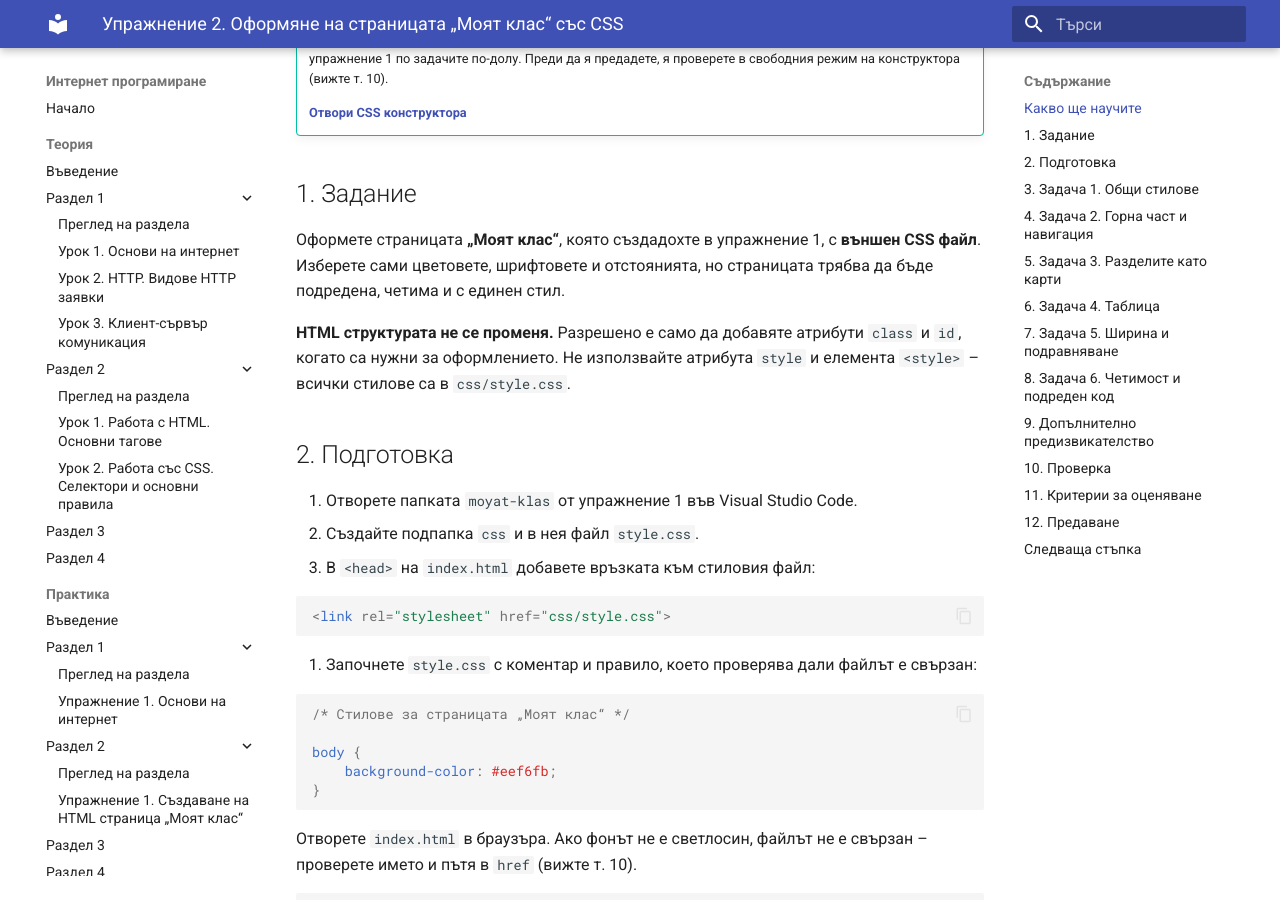
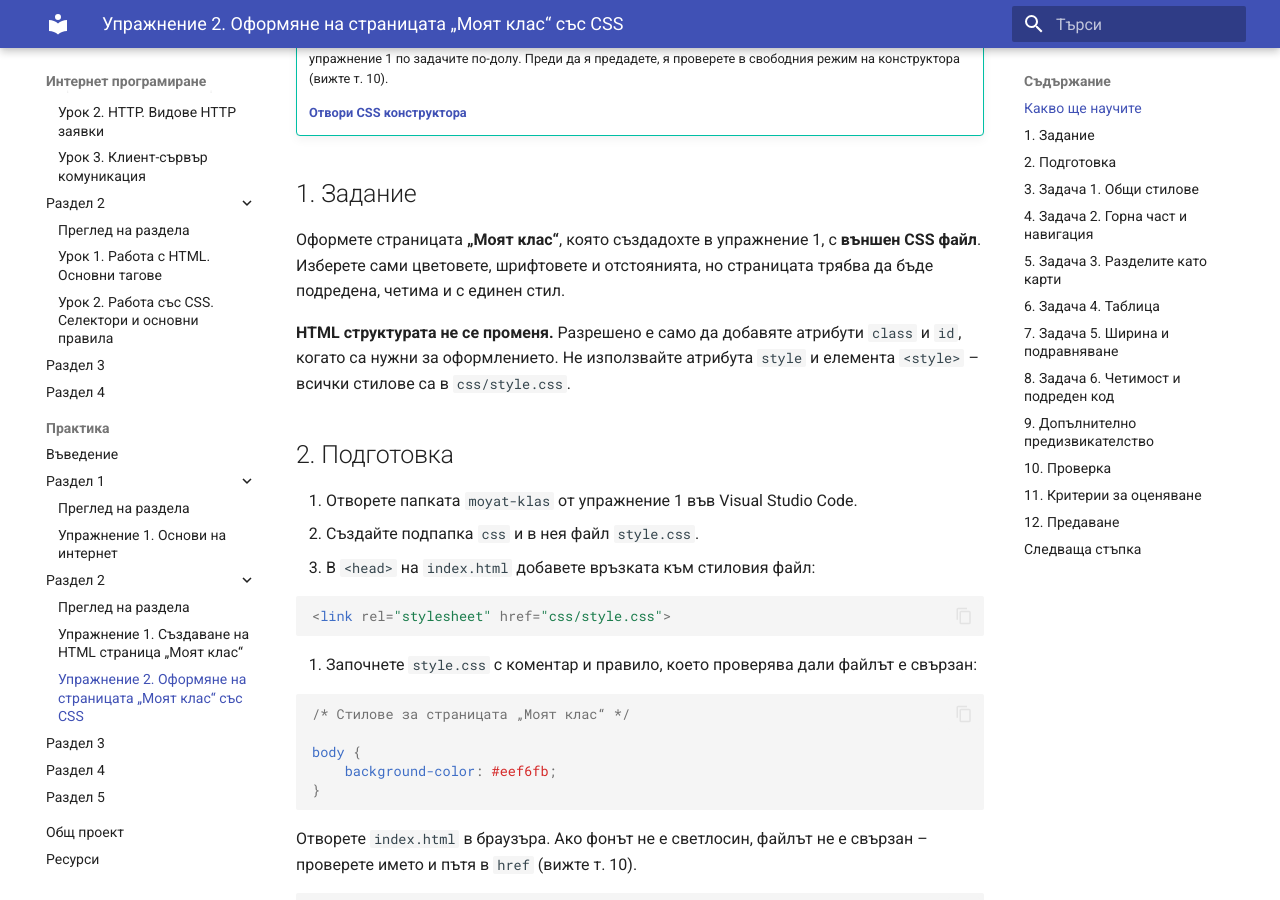
Before and after one commit to IlkoIliev/internet-programirane, an MkDocs documentation site: the page built from docs/praktika/razdel-2/uprazhnenie-02-css.md, in a window 1280 px wide and 900 px high, scrolled down 609 px. Built offline with MkDocs 1.6.1 and Material for MkDocs 9.7.7, drawn with Linux system fonts in a browser that asks for light colours.

Commit message:
Add exercise on CSS styling for 'My Class' page

```diff
--- a/mkdocs.yml
+++ b/mkdocs.yml
@@ -38,6 +38,7 @@ nav:
       - Раздел 2:
           - Преглед на раздела: praktika/razdel-2/index.md
           - "Упражнение 1. Създаване на HTML страница „Моят клас“": praktika/razdel-2/uprazhnenie-01-html.md
+          - "Упражнение 2. Оформяне на страницата „Моят клас“ със CSS": praktika/razdel-2/uprazhnenie-02-css.md
       - Раздел 3: praktika/razdel-3/index.md
       - Раздел 4: praktika/razdel-4/index.md
       - Раздел 5: praktika/razdel-5/index.md
```
